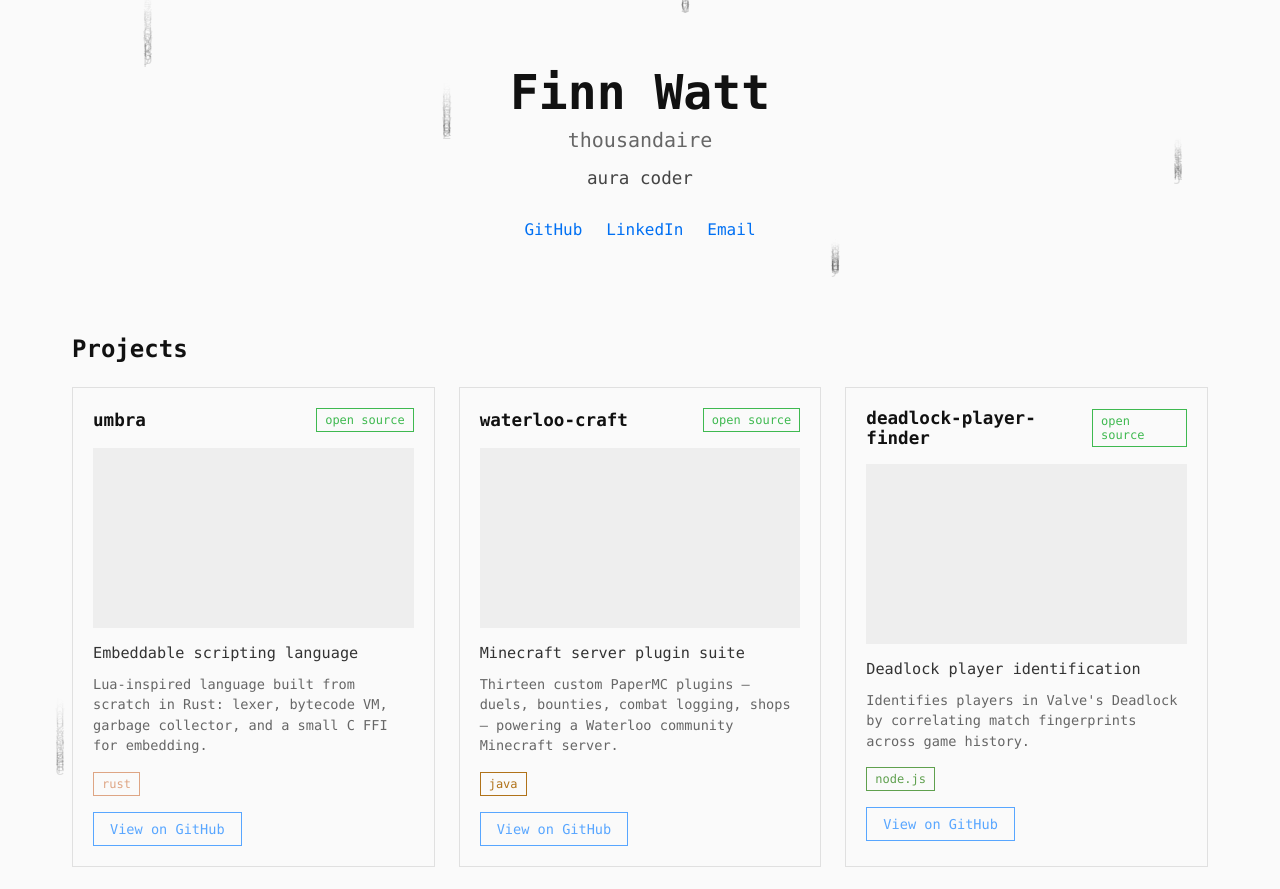
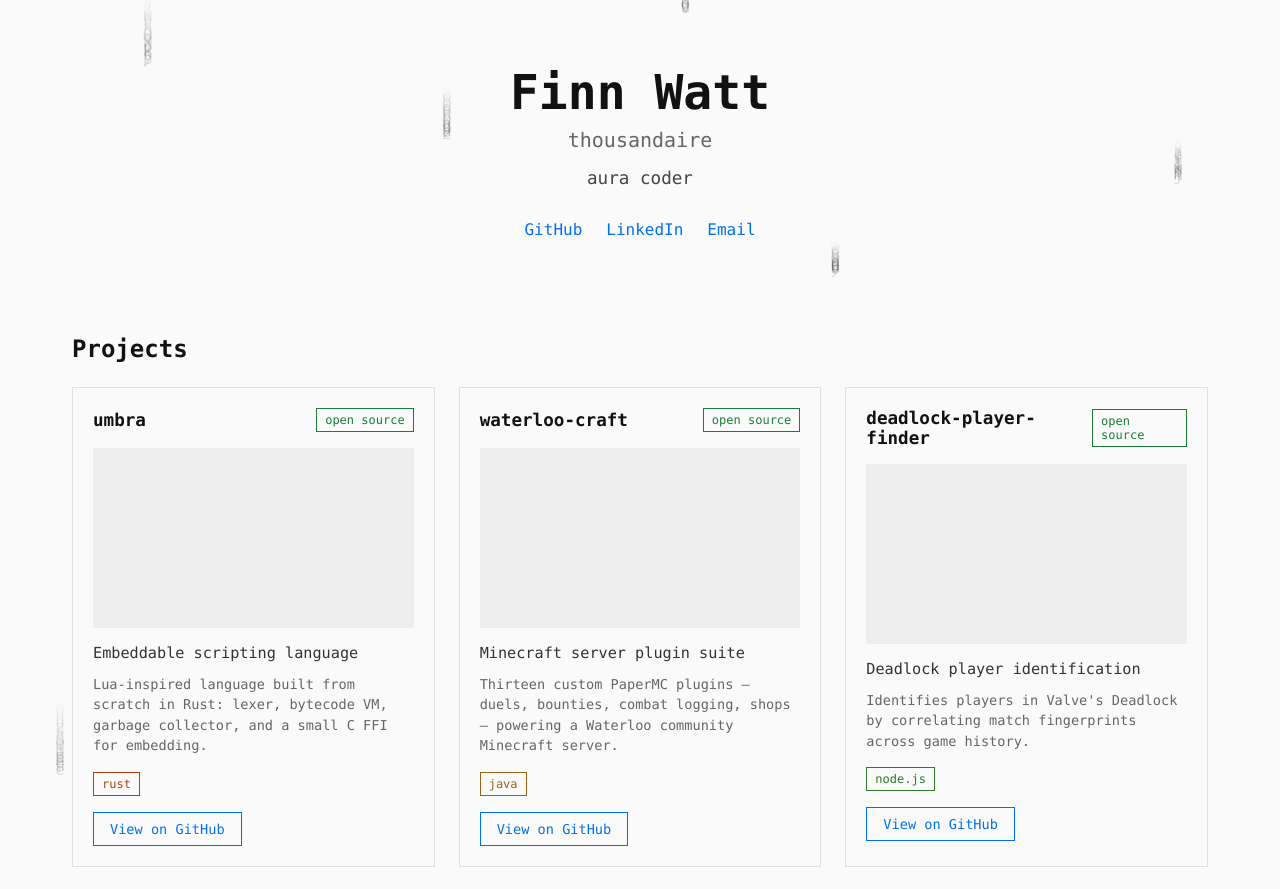
Before and after one commit to iris8721/site, a SvelteKit app: page / in a window 1280 px wide. Shown: the top 889 px of the page. Built offline with nearby package versions, Linux system fonts and the light colour scheme.

Commit message:
Darken card colors for light background contrast

```diff
--- a/src/routes/+page.svelte
+++ b/src/routes/+page.svelte
@@ -9,23 +9,23 @@
 	const email = "flexion360@gmail.com";
 
 	const badges: Record<string, { label: string; color: string }> = {
-		closed: { label: "closed source", color: "#f85149" },
-		open: { label: "open source", color: "#3fb950" },
-		wip: { label: "work in progress", color: "#d29922" }
+		closed: { label: "closed source", color: "#cf222e" },
+		open: { label: "open source", color: "#1a7f37" },
+		wip: { label: "work in progress", color: "#9a6700" }
 	};
 
 	const tags: Record<string, { label: string; color: string; link?: string }> = {
-		rust: { label: "rust", color: "#dea584", link: "https://www.rust-lang.org" },
-		svelte: { label: "svelte", color: "#ff3e00", link: "https://svelte.dev" },
+		rust: { label: "rust", color: "#b7410e", link: "https://www.rust-lang.org" },
+		svelte: { label: "svelte", color: "#c62f00", link: "https://svelte.dev" },
 		postgres: { label: "postgres", color: "#336791", link: "https://www.postgresql.org" },
-		typescript: { label: "typescript", color: "#3178c6", link: "https://www.typescriptlang.org" },
-		react: { label: "react", color: "#61dafb", link: "https://react.dev" },
+		typescript: { label: "typescript", color: "#2b6cb0", link: "https://www.typescriptlang.org" },
+		react: { label: "react", color: "#06749a", link: "https://react.dev" },
 		python: { label: "python", color: "#3776ab", link: "https://www.python.org" },
-		pytorch: { label: "pytorch", color: "#ee4c2c", link: "https://pytorch.org" },
+		pytorch: { label: "pytorch", color: "#c8331a", link: "https://pytorch.org" },
 		kubernetes: { label: "kubernetes", color: "#326ce5", link: "https://kubernetes.io" },
-		java: { label: "java", color: "#b07219", link: "https://www.java.com" },
-		node: { label: "node.js", color: "#5fa04e", link: "https://nodejs.org" },
-		go: { label: "go", color: "#00add8", link: "https://go.dev" }
+		java: { label: "java", color: "#9c6516", link: "https://www.java.com" },
+		node: { label: "node.js", color: "#2f7a2d", link: "https://nodejs.org" },
+		go: { label: "go", color: "#007d9c", link: "https://go.dev" }
 	};
 
 	const projects = [
@@ -436,14 +436,14 @@
 		display: inline-block;
 		font-size: 0.85rem;
 		padding: 0.5rem 1rem;
-		border: 1px solid #58a6ff;
-		color: #58a6ff;
+		border: 1px solid #0070f3;
+		color: #0070f3;
 		text-decoration: none;
 		transition: background 0.2s, color 0.2s;
 	}
 
 	.card-link:hover {
-		background: #58a6ff;
-		color: #0d1117;
+		background: #0070f3;
+		color: #fafafa;
 	}
 </style>
```
